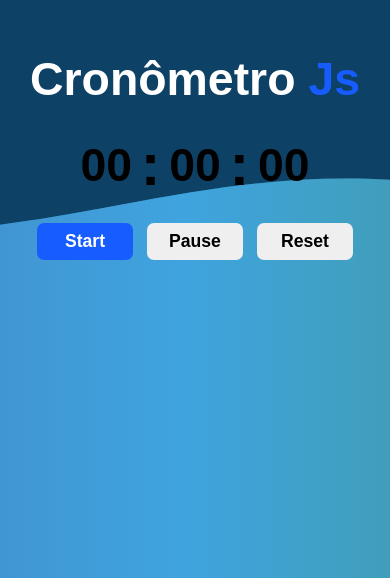
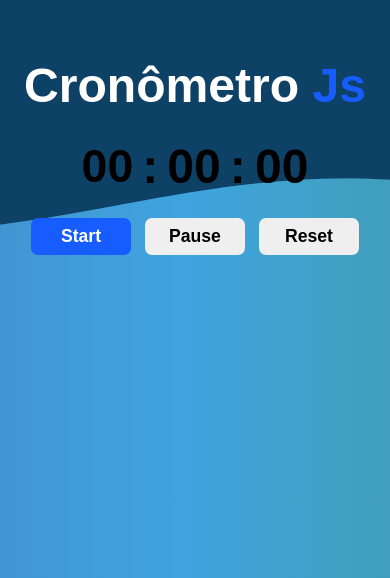
Before and after one commit to vitoradao/Timer-JS, a plain HTML site: page index.html in a window 390 px wide. Shown: the part 266-844 px from the top of the page. Drawn offline with Linux system fonts and the light colour scheme; a web font is replaced by a local one.

Commit message:
bug fixes

```diff
--- a/style.css
+++ b/style.css
@@ -7,6 +7,7 @@ body{
     font-family: "Anta", sans-serif;
     font-weight: 400;
     font-style: normal;
+    overflow-y: hidden;
 }
 
 .container{
@@ -145,15 +146,19 @@ h2{
      }
 
      .minuto{
-         font-size: 5.5vh;
+         font-size: 5.7vh;
      }
 
      .segundo{
-         font-size: 5.5vh;
+         font-size: 5.7vh;
      }
 
      .tittle{
-         font-size: 5.5vh;
+         font-size: 5.7vh;
      }
+     .separador {
+        font-size: 5.7vh;
+    }
+
 
 }
```
